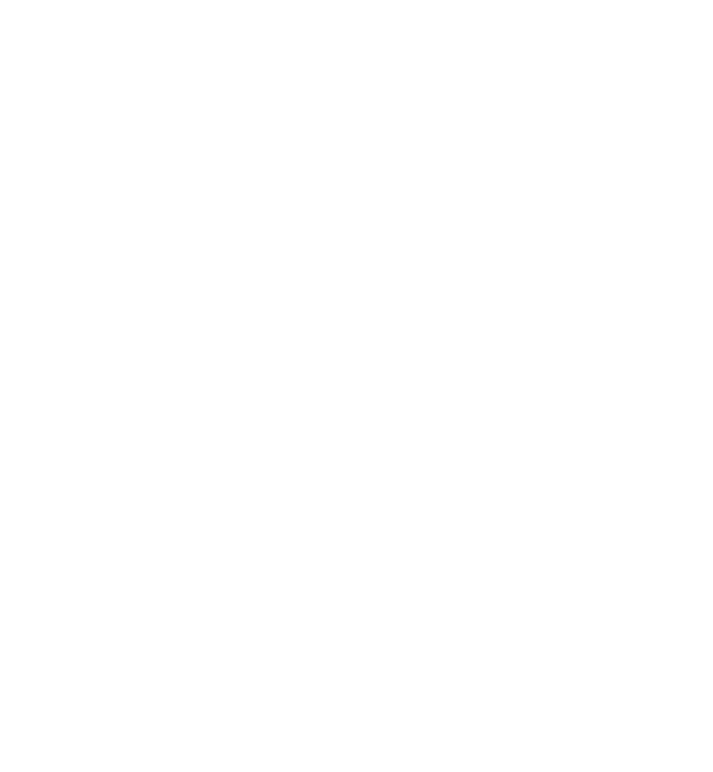
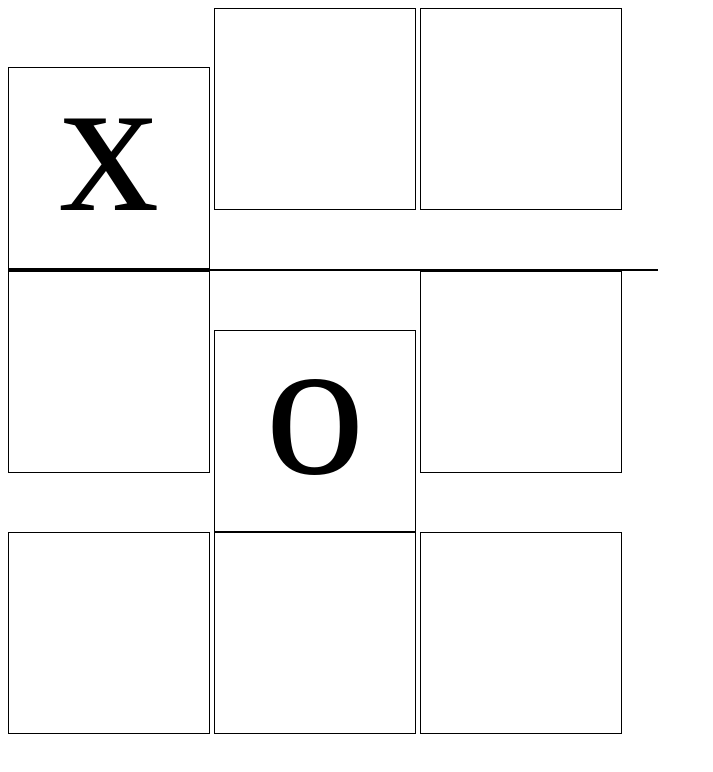
Before and after one commit to h-aljahbli-GA/tic-tac-toe, a plain HTML site: page index.html in a window 1280 px wide. Shown: the whole page, without its empty margins (0-713 px from the left). Drawn offline with Linux system fonts and the light colour scheme.

Commit message:
css for x and o.

```diff
--- a/index.html
+++ b/index.html
@@ -8,8 +8,24 @@
     <title>tick-tac-toe</title>
 </head>
 <body>
-    <header></header>
-    <main></main>
+    <header>
+    </header>
+    <main>
+        <div id="playground">
+            <div id="row1"></div>
+                <div class="box 1 x">x</div>
+                <div class="box 2"></div>
+                <div class="box 3"></div>
+            <div id="row2"></div>
+                <div class="box 1"></div>
+                <div class="box 2 o" >o</div>
+                <div class="box 3"></div>
+            <div id="row3"></div>
+                <div class="box 1"></div>
+                <div class="box 2"></div>
+                <div class="box 3"></div>
+        </div>
+    </main>
     <footer></footer>
 
     <script src="/js/app.js"></script>
--- a/styles/styles.css
+++ b/styles/styles.css
@@ -0,0 +1,51 @@
+/* main sections */
+header{
+
+}
+
+main{
+
+
+}
+
+footer{
+
+}
+
+
+
+/* others */
+#playground{
+    max-width: 650px;
+    max-height: 650px;
+}
+#row1 {
+
+}
+
+#row2{
+    border:1px solid black;
+}
+#row3{
+
+}
+
+.box {
+    width: 200px;
+    height: 200px;
+    border: 1px solid black;
+    display: inline-block;
+
+}
+
+.x {
+    text-align: center;
+    font-size: 200px;
+    line-height: 150px;
+}
+
+.o{
+    text-align: center;
+    font-size: 200px;
+    line-height: 150px;
+}
```
